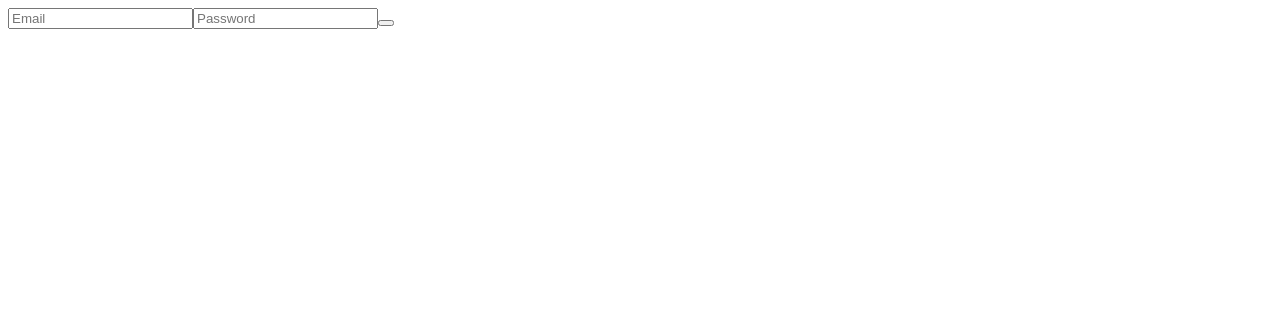
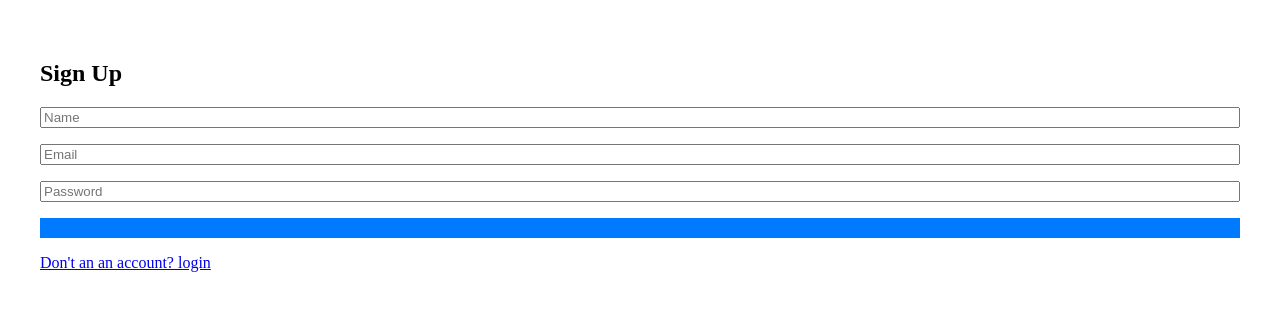
Before and after one commit to senpaiharde/fitness-ai-tracker, a React (Vite) app in the folder fitness-ai-tracker/: page /signup in a window 1280 px wide. Before the commit this address led to /login. Shown: the top 310 px of the page. Built offline with nearby package versions, Linux system fonts and the light colour scheme.

Commit message:
full working signup page from now need to work on redux and main to focus on edit profile

```diff
--- a/fitness-ai-tracker/src/App.tsx
+++ b/fitness-ai-tracker/src/App.tsx
@@ -8,6 +8,7 @@ import {
 import "./assets/main.scss";
 import LoginForm from "./components/LoginForm";
 import { Dashboard } from "./components/Dashboard";
+import SignupForm from "./components/SignupForm";
 
 function App() {
     const isAuthenticated = !!localStorage.getItem("token");
@@ -18,6 +19,7 @@ function App() {
                 <Route path ='/login' element={<LoginForm/>} />
                 <Route path ='/profile' element={isAuthenticated ? <ProfileSetup/>:
                 <Navigate to={'/login'} replace/>}  />
+                <Route path="/signup" element={<SignupForm />} />
 
                 <Route path="/dashboard"
                 element={
--- a/fitness-ai-tracker/src/assets/main.scss
+++ b/fitness-ai-tracker/src/assets/main.scss
@@ -0,0 +1 @@
+@use './loginFrom.scss';
--- a/fitness-ai-tracker/src/components/LoginForm.tsx
+++ b/fitness-ai-tracker/src/components/LoginForm.tsx
@@ -1,6 +1,6 @@
 import { useState } from "react";
 import { loginUser } from "../services/auth";
-import { useNavigate } from "react-router-dom";
+import { Link, useNavigate } from "react-router-dom";
 import React from "react";
 
 
@@ -48,7 +48,8 @@ export default function  LoginForm() {
 
             />
             {error && <div className="error">{error}</div>}
-            <button type="submit" className="btn"></button>
+            <button type="submit" className="btn">BtN</button>
+            <Link to="/signup">Don't have an account? Sign up</Link>
         </form>
     )
 }
--- a/fitness-ai-tracker/src/components/ProfileSetup.tsx
+++ b/fitness-ai-tracker/src/components/ProfileSetup.tsx
@@ -27,7 +27,8 @@ const ProfileSetup: FC = (): JSX.Element => {
                 isEnchanded,
             })
         );
-        navigate('/dashboard')
+        //navigate('/dashboard')
+        navigate('/profile')
     };
     return(
         <div style={{padding:'2rem'}} className="">
--- a/fitness-ai-tracker/src/components/SignupForm.tsx
+++ b/fitness-ai-tracker/src/components/SignupForm.tsx
@@ -1,8 +1,8 @@
 import type { FC, JSX } from "react";
-import { useNavigate } from "react-router-dom";
+import { Link, useNavigate } from "react-router-dom";
 import React, { useState } from "react";
 
-import { useAppDispatch } from "../app/hooks";
+//import { useAppDispatch } from "../app/hooks";
 import { SignupUser } from "../services/auth";
 
 const SignupForm: FC = (): JSX.Element => {
@@ -11,7 +11,7 @@ const SignupForm: FC = (): JSX.Element => {
     const [name, setName] = useState("");
 
     const [error, setError] = useState<string | null>(null);
-    const dispatch = useAppDispatch();
+   // const dispatch = useAppDispatch();
     const navigate = useNavigate();
 
     const handleSignup = async (e: React.FormEvent) => {
@@ -21,16 +21,48 @@ const SignupForm: FC = (): JSX.Element => {
 
             localStorage.setItem("token", token);
             alert("Welcome to the family");
-            navigate('/profile')
+            navigate("/profile");
         } catch (err: any) {
             setError(err.message);
         }
     };
 
+    return (
+        <div style={{ padding: "2rem" }}>
+            <h2>Sign Up</h2>
+            <form
+                onSubmit={handleSignup}
+                style={{
+                    display: "flex",
+                    flexDirection: "column",
+                    gap: "1rem",
+                }}
+            >
+                <input
+                    type="text"
+                    placeholder="Name"
+                    value={name}
+                    onChange={(e) => setName(e.target.value)}
+                />
+                <input
+                    type="email"
+                    placeholder="Email"
+                    value={email}
+                    onChange={(e) => setEmail(e.target.value)}
+                />
 
-    return (
-        <div></div>
-    )
+                <input
+                    type="password"
+                    placeholder="Password"
+                    value={password}
+                    onChange={(e) => setPassword(e.target.value)}
+                />
+                {error && <div className="error">{error}</div>}
+                <button type="submit" className="btn"></button>
+                <Link to="/login">Don't an an account? login</Link>
+            </form>
+        </div>
+    );
 };
 
 export default SignupForm;
```
Also changed, not shown: 1 other file (tests, documents, lock files or other folders).
